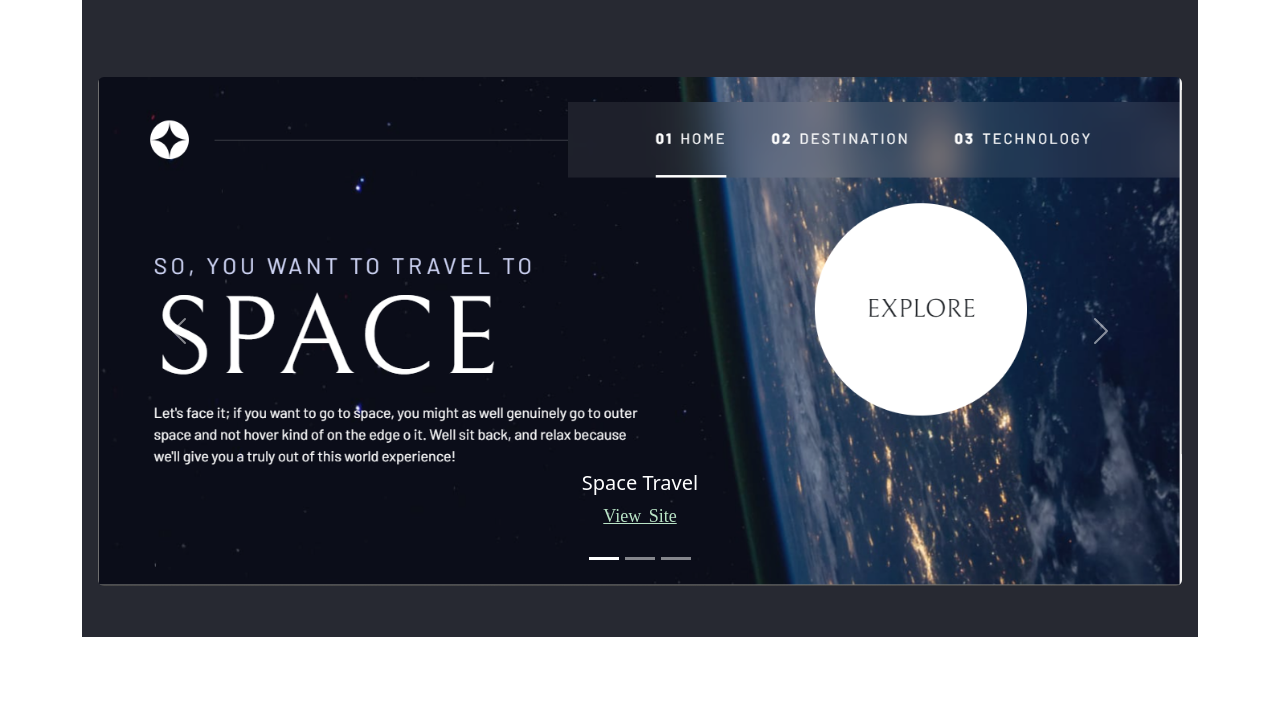
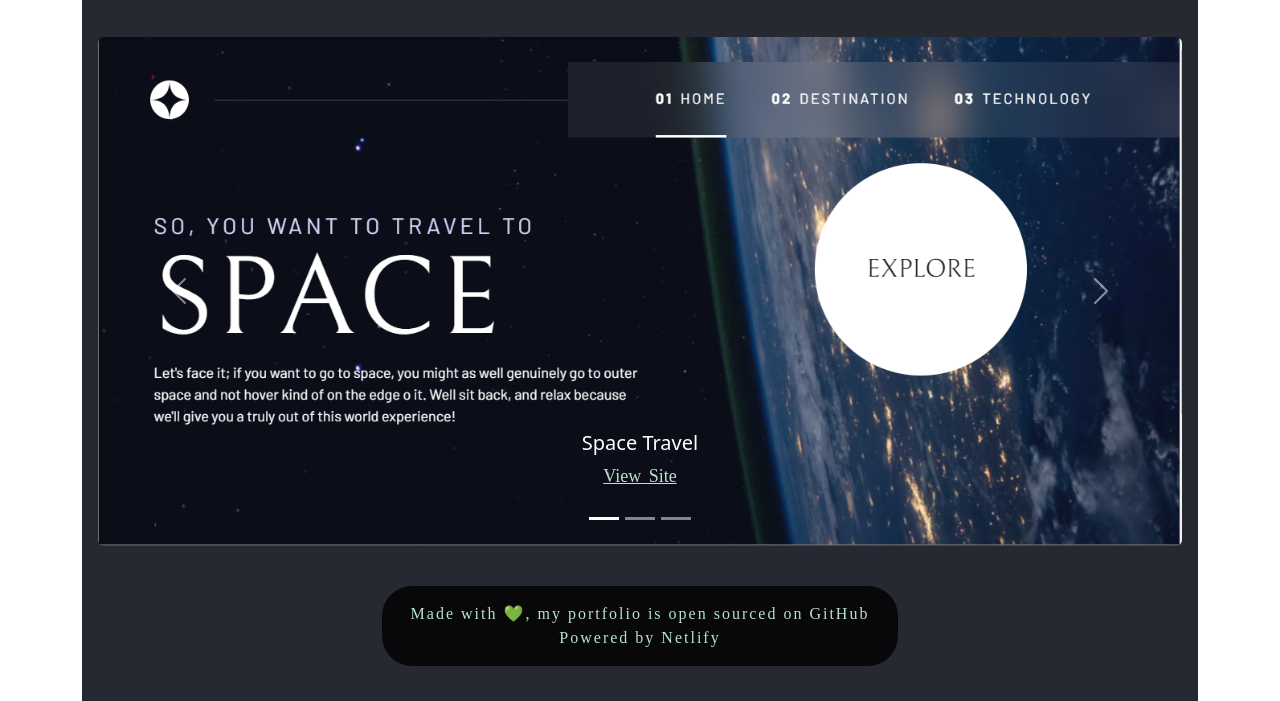
Before and after one commit to Lonz8576/portfolio-, a plain HTML site: page Projects.html in a window 1280 px wide. Shown: the part 212-913 px from the top of the page. Before the commit the page ends 849 px from the top, so only its background shows below. Drawn offline with nearby package versions, Linux system fonts and the light colour scheme; a web font is replaced by a local one.

Commit message:
Footer added links tested

```diff
--- a/Projects.html
+++ b/Projects.html
@@ -83,7 +83,11 @@
     <span class="visually-hidden">Next</span>
   </button>
 </div>
-
+<footer class="footer p-3">
+     Made with 💚, my portfolio is open sourced on <a href="https://github.com/Lonz8576/portfolio-">GitHub</a>
+    <br/>
+    Powered by <a href="https://nic-alonso-dev.netlify.app">Netlify</a>
+</footer>
 
 </main>
 
--- a/src/stylesheet.css
+++ b/src/stylesheet.css
@@ -410,13 +410,13 @@ top: 15%;
     text-underline-offset: 1rem;
     font-family: 'Old Standard TT';
     padding: 2.5rem;
-    margin-bottom: 2em;
+    margin-bottom: 1em;
     color: var(--primary-light);
 }
 main{
     background: var(--primary-dark);
     background-size: cover;
-    height: 60vw;
+    height: 65vw;
 }
 p a{
     color:var(--primary-light);
```
